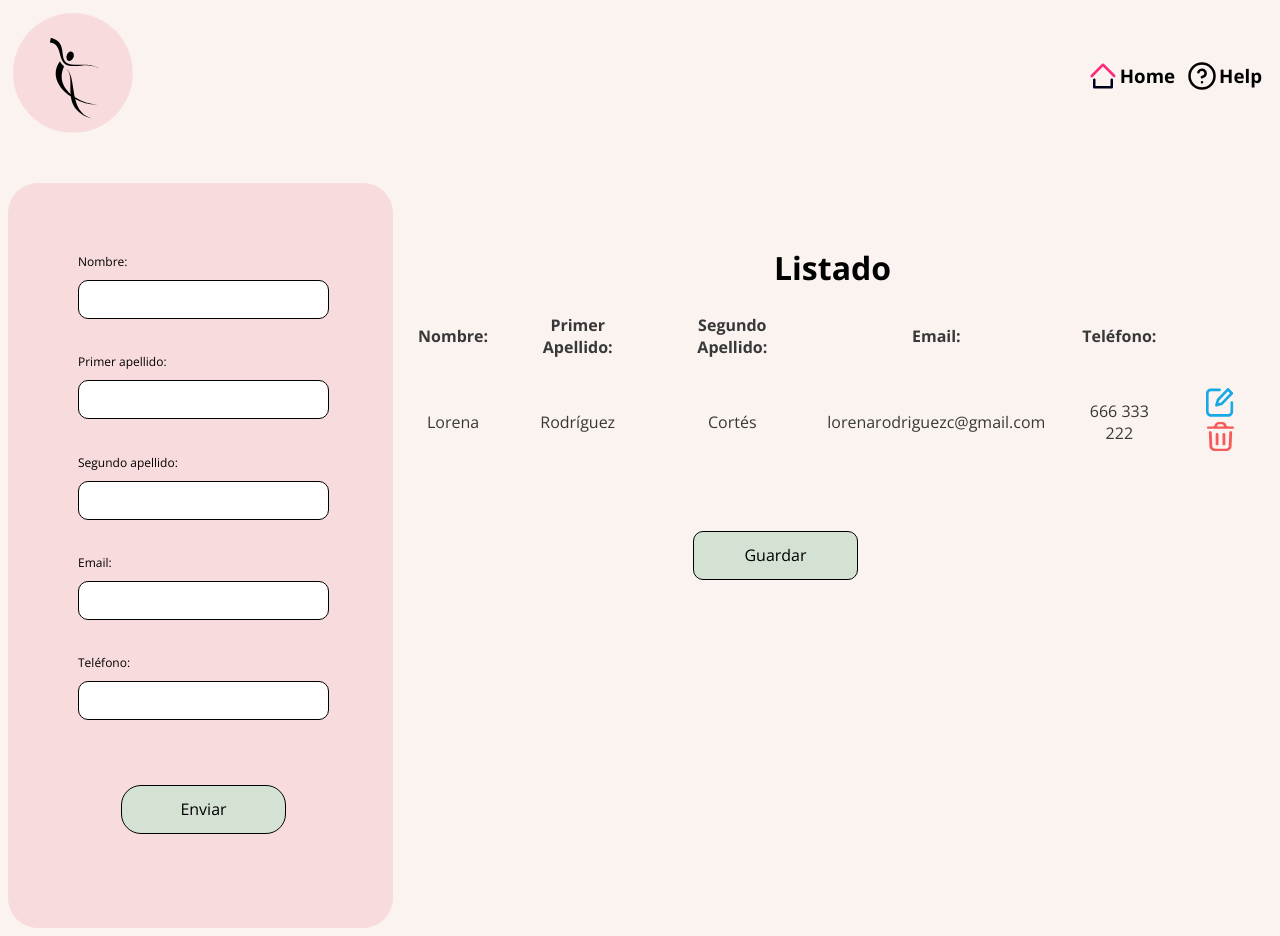
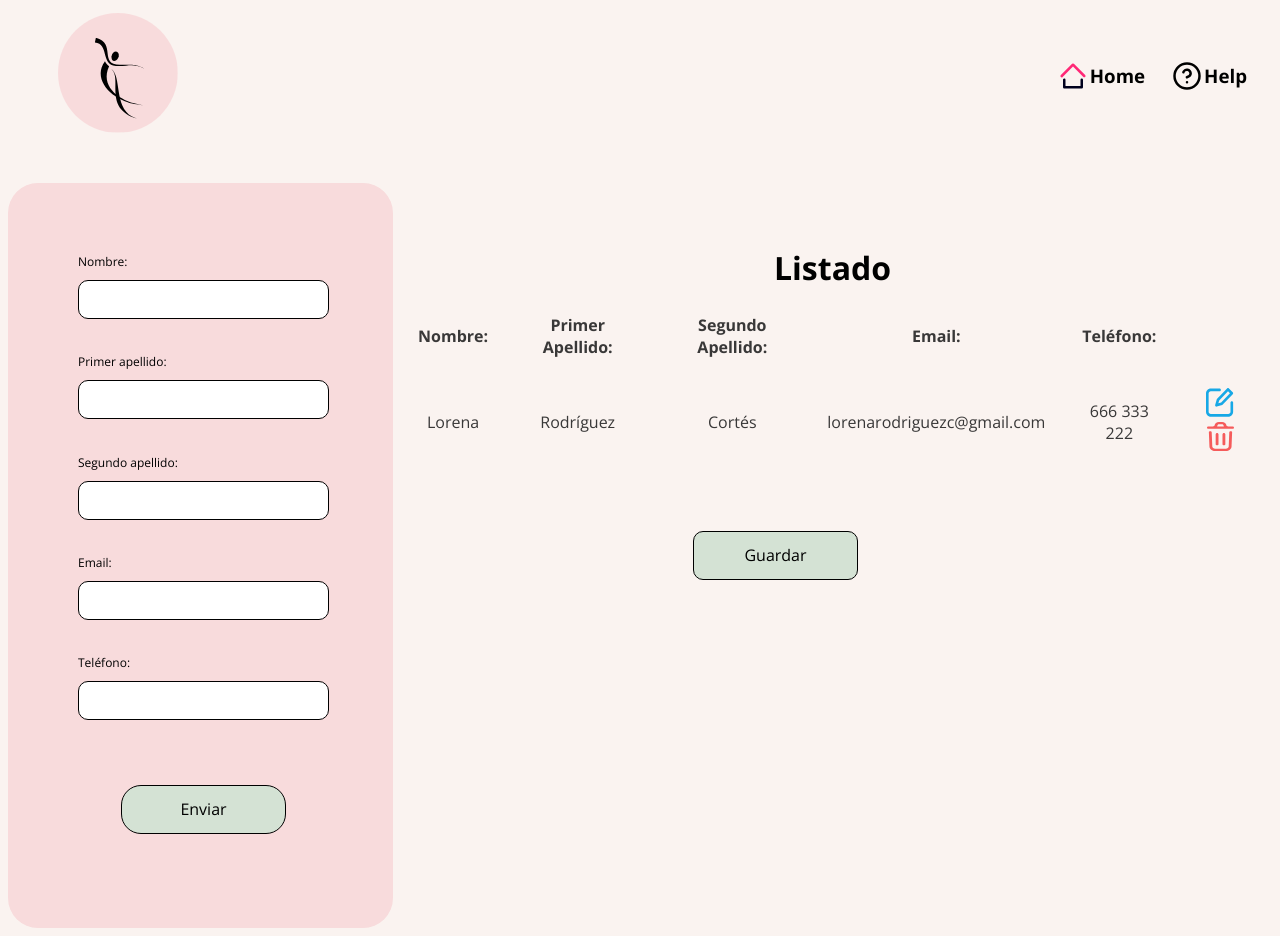
Before and after one commit to Lorena-Rodriguez/Proyecto_3, a React app: page / in a window 1280 px wide. Built offline with nearby package versions, Linux system fonts and the light colour scheme; the HTML template or start-up script is replaced by a standard one.

Commit message:
add space to navbar icons

```diff
--- a/src/project3.css
+++ b/src/project3.css
@@ -16,14 +16,22 @@ nav {
 .helpIcon {
   display: flex;
   align-items: center;
-  margin: 5px;
+  margin: 5px
+}
 
+.homeIcon{
+  padding-right: 15px;
+}
+
+.helpIcon{
+  padding-right: 15px;
 }
 
 #logo {
   width: 120px;
   height: auto;
   margin: 5px;
+  padding-left: 45px;
   transition: transform 0.5s ease-in-out;
 }
 
```
